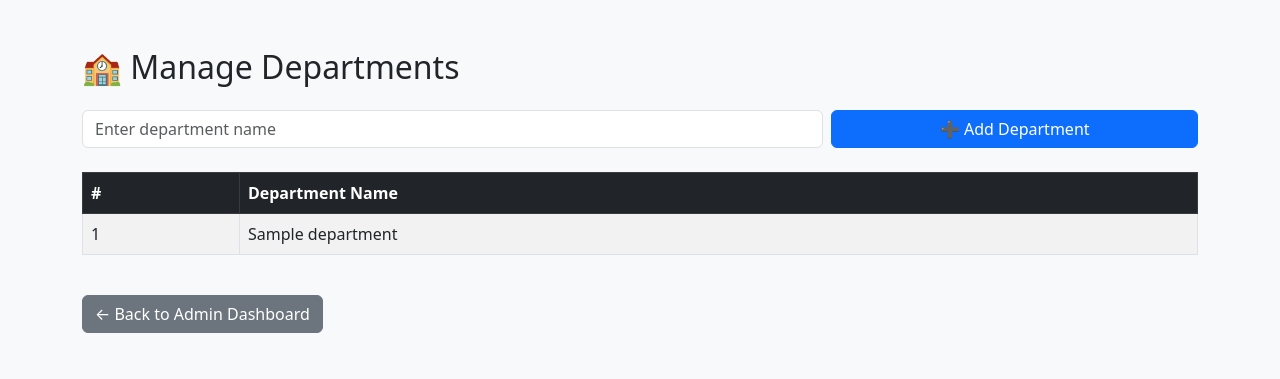
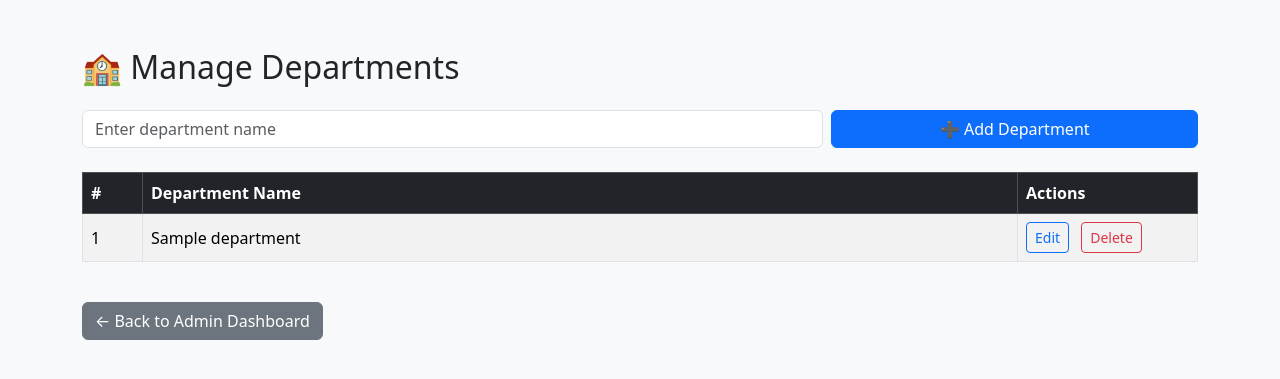
Before and after one commit to groupsystemm/online, a Flask app: page /admin/departments in a window 1280 px wide. Shown: the top 379 px of the page. Run offline with Flask 3, Linux system fonts and the light colour scheme; the visitor is signed in with stand-in values (Sample User, id 1); tables that the repository leaves empty or names only in its code hold one stand-in row (values such as "Sample post"); data that the repository does not hold is empty.

Commit message:
Update admin_departments.html

```diff
--- a/templates/admin_departments.html
+++ b/templates/admin_departments.html
@@ -1,15 +1,41 @@
 <!DOCTYPE html>
 <html lang="en">
 <head>
-  <meta charset="UTF-8">
-  <title>Department Management</title>
-  <meta name="viewport" content="width=device-width, initial-scale=1">
+  <meta charset="UTF-8" />
+  <title>🏫 Manage Departments</title>
+  <meta name="viewport" content="width=device-width, initial-scale=1" />
 
-  <!-- Bootstrap CSS -->
-  <link href="https://cdn.jsdelivr.net/npm/bootstrap@5.3.0/dist/css/bootstrap.min.css" rel="stylesheet">
+  <link href="https://cdn.jsdelivr.net/npm/bootstrap@5.3.3/dist/css/bootstrap.min.css" rel="stylesheet" />
 
-  <!-- Optional: Your custom CSS -->
-  <link rel="stylesheet" href="{{ url_for('static', filename='css/style.css') }}">
+  <style>
+    /* Context menu styling */
+    #dept-context-menu {
+      display: none;
+      position: absolute;
+      z-index: 10000;
+      background: white;
+      border: 1px solid #ccc;
+      box-shadow: 0 2px 6px rgba(0,0,0,0.15);
+      border-radius: 4px;
+      min-width: 140px;
+    }
+    #dept-context-menu ul {
+      list-style: none;
+      margin: 0;
+      padding: 0;
+    }
+    #dept-context-menu ul li a {
+      display: block;
+      padding: 8px 12px;
+      color: #333;
+      text-decoration: none;
+      cursor: pointer;
+    }
+    #dept-context-menu ul li a:hover {
+      background-color: #f8f9fa;
+      color: #000;
+    }
+  </style>
 </head>
 <body class="bg-light">
 
@@ -41,18 +67,28 @@
   </form>
 
   <div class="table-responsive">
-    <table class="table table-bordered table-striped table-hover">
+    <table class="table table-bordered table-striped table-hover align-middle" id="departments-table">
       <thead class="table-dark">
         <tr>
-          <th>#</th>
+          <th style="width: 60px;">#</th>
           <th>Department Name</th>
+          <th style="width: 180px;">Actions</th>
         </tr>
       </thead>
       <tbody>
         {% for dept in departments %}
-          <tr>
+          <tr class="dept-row" data-deptid="{{ dept.id }}">
             <td>{{ dept.id }}</td>
             <td>{{ dept.name }}</td>
+            <td>
+              <a href="{{ url_for('edit_department', dept_id=dept.id) }}" class="btn btn-sm btn-outline-primary me-2">Edit</a>
+              <a href="{{ url_for('delete_department', dept_id=dept.id) }}" class="btn btn-sm btn-outline-danger"
+                 onclick="return confirm('Are you sure you want to delete this department?');">Delete</a>
+            </td>
+          </tr>
+        {% else %}
+          <tr>
+            <td colspan="3" class="text-center">No departments found.</td>
           </tr>
         {% endfor %}
       </tbody>
@@ -62,7 +98,42 @@
   <a href="/admin" class="btn btn-secondary mt-4">← Back to Admin Dashboard</a>
 </div>
 
-<!-- Bootstrap JS -->
+<!-- Context Menu -->
+<div id="dept-context-menu">
+  <ul>
+    <li><a href="#" id="edit-dept-link">✏️ Edit Department</a></li>
+    <li><a href="#" id="delete-dept-link" class="text-danger">🗑️ Delete Department</a></li>
+  </ul>
+</div>
+
 <script src="https://cdn.jsdelivr.net/npm/bootstrap@5.3.3/dist/js/bootstrap.bundle.min.js"></script>
+<script>
+  const contextMenu = document.getElementById('dept-context-menu');
+  let currentDeptId = null;
+
+  document.querySelectorAll('.dept-row').forEach(row => {
+    row.addEventListener('contextmenu', function(e) {
+      e.preventDefault();
+      currentDeptId = this.dataset.deptid;
+
+      contextMenu.style.top = `${e.pageY}px`;
+      contextMenu.style.left = `${e.pageX}px`;
+      contextMenu.style.display = 'block';
+
+      document.getElementById('edit-dept-link').href = `/admin/edit-department/${currentDeptId}`;
+      document.getElementById('delete-dept-link').href = `/admin/delete-department/${currentDeptId}`;
+    });
+  });
+
+  document.addEventListener('click', function(e) {
+    if (!contextMenu.contains(e.target)) {
+      contextMenu.style.display = 'none';
+    }
+  });
+
+  // Prevent browser default context menu on the table
+  document.getElementById('departments-table').addEventListener('contextmenu', e => e.preventDefault());
+</script>
+
 </body>
 </html>
```
